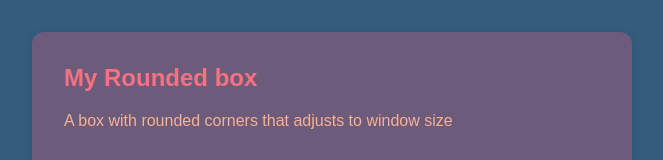
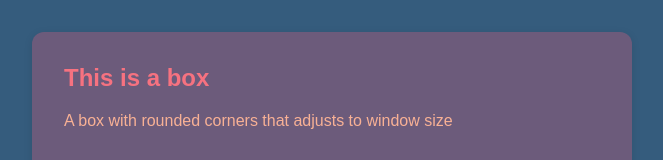
Before and after one commit to efrosty24/Demo-repo, a plain HTML site: page index.html in a window 1280 px wide. Shown: the top 160 px of the page, without its empty margins (308-971 px from the left). Drawn offline with Linux system fonts and the light colour scheme.

Commit message:
changed the index file content

```diff
--- a/index.html
+++ b/index.html
@@ -10,7 +10,7 @@
   <body>
     <script src="index.js"></script>
     <div class="flex_box">
-      <h2>My Rounded box</h2>
+      <h2>This is a box</h2>
       <p>A box with rounded corners that adjusts to window size</p>
     </div>
   </body>
```
